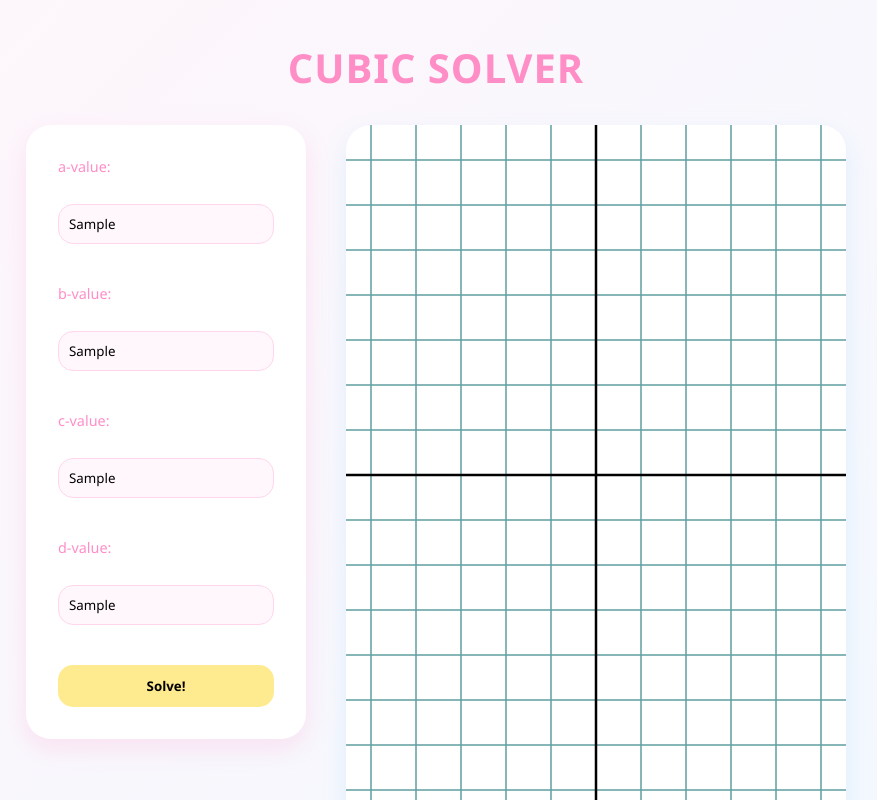
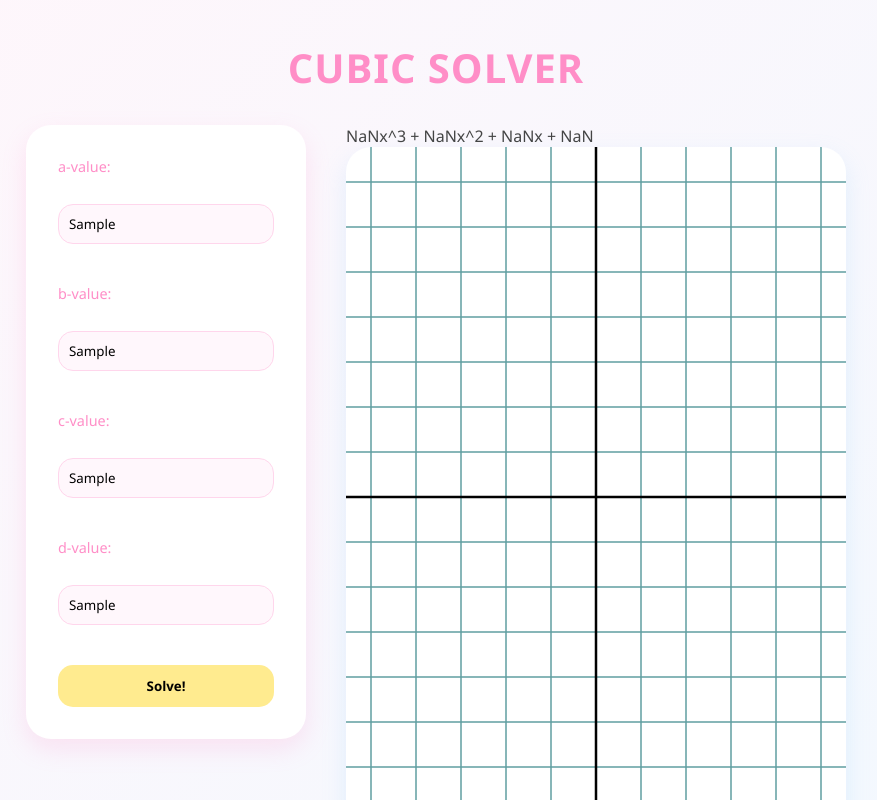
Before and after one commit to zhenopkx0/Asst2, a website built with Vite: page asst2/index.html in a window 1280 px wide. Both pictures are taken after typing "Sample", "Sample", "Sample", "Sample" into the empty fields and a click on the input "Solve!". Shown: the top 800 px of the page, without its empty margins (204-1081 px from the left). Built offline with nearby package versions, Linux system fonts and the light colour scheme.

Commit message:
Equation displays

```diff
--- a/asst2/index.html
+++ b/asst2/index.html
@@ -22,7 +22,10 @@
       <input type="text" id="d" name="d"><br>
       <input type="submit" value="Solve!" id="button">
     </form>
-    <canvas id="graph" width="500" height="700"></canvas>
+    <div>
+      <p id = "equation-result"></p>
+      <canvas id="graph" width="500" height="700"></canvas>
+    </div>
   </div>
   <table>
     <tr>
--- a/asst2/src/main.ts
+++ b/asst2/src/main.ts
@@ -37,32 +37,11 @@ function DrawGrid() {
 }
 }
 
-/*
-function DrawCubicFunction(a: number, b: number, c: number, d: number) {
-  if (ctx) {
-    ctx.beginPath();
-    for (let x = -canvas.width / 2; x <= canvas.width / 2; x++) {
-      const y = a * Math.pow(x, 3) + b * Math.pow(x, 2) + c * x + d;
-      const canvasX = x + canvas.width / 2;
-      const canvasY = canvas.height / 2 - y;
-      if (x === -canvas.width / 2) {
-        ctx.moveTo(canvasX, canvasY);
-      } else {
-        ctx.lineTo(canvasX, canvasY);
-      }
-    }
-    ctx.strokeStyle = "#66ccff";
-    ctx.lineWidth = 2;
-    ctx.stroke();
-  }
-}
-  */
-
 function DrawCubicFunction(a: number, b: number, c: number, d: number) {
   if (ctx) {
     ctx.translate(canvas.width / 2, canvas.height / 2);
     ctx.beginPath();
-    for (let x = -250; x <= canvas.width; x=x+0.1) {
+    for (let x = -250; x <= 250; x=x+0.1) {
       const y = a * Math.pow(x, 3) + b * Math.pow(x, 2) + c * x + d;
       const canvasX = x;
       const canvasY = -y;
@@ -80,18 +59,21 @@ function DrawCubicFunction(a: number, b: number, c: number, d: number) {
 
 function CicleRoots(a: number, b: number, c: number, d: number) {
   if (ctx) {
-    ctx.translate(canvas.width / 2, canvas.height / 2);
     ctx.beginPath();
-    for (let x = -250; x <= canvas.width; x=x+0.1) {
+    for (let x = -250; x <= 250; x=x+0.1) {
       const y = a * Math.pow(x, 3) + b * Math.pow(x, 2) + c * x + d;
       const canvasX = x;
       const canvasY = -y;
-      if (Math.abs(canvasY) <= 0.000001) {
+      if (Math.abs(canvasY) <= 0.0001) {
         ctx.arc(canvasX*45, canvasY*45, 5, 0, 2 * Math.PI);
       }
     }
+    ctx.strokeStyle = "black";
+    ctx.lineWidth = 1.5;
+    ctx.stroke();
   }
 }
+
 
 const form = document.getElementById("form") as HTMLFormElement;
 
@@ -162,6 +144,11 @@ form?.addEventListener("submit", (event) => {
   }
   DrawCubicFunction(a, b, c, d);
   CicleRoots(a, b, c, d);
+
+  //displaying the equation :p
+  const cubic = a +'x^3 + ' + b + 'x^2 + ' + c + "x + " + d;
+  const equation = document.getElementById("equation-result") as HTMLParagraphElement;
+  equation.textContent = cubic.toString();
 })
 
 DrawGrid();
```
